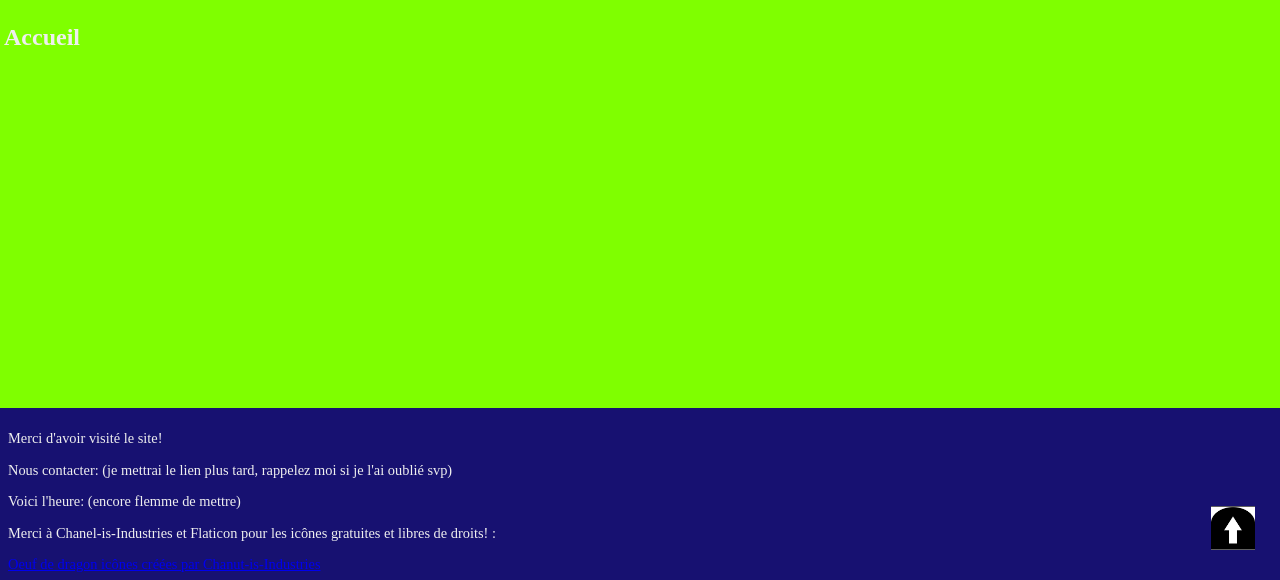
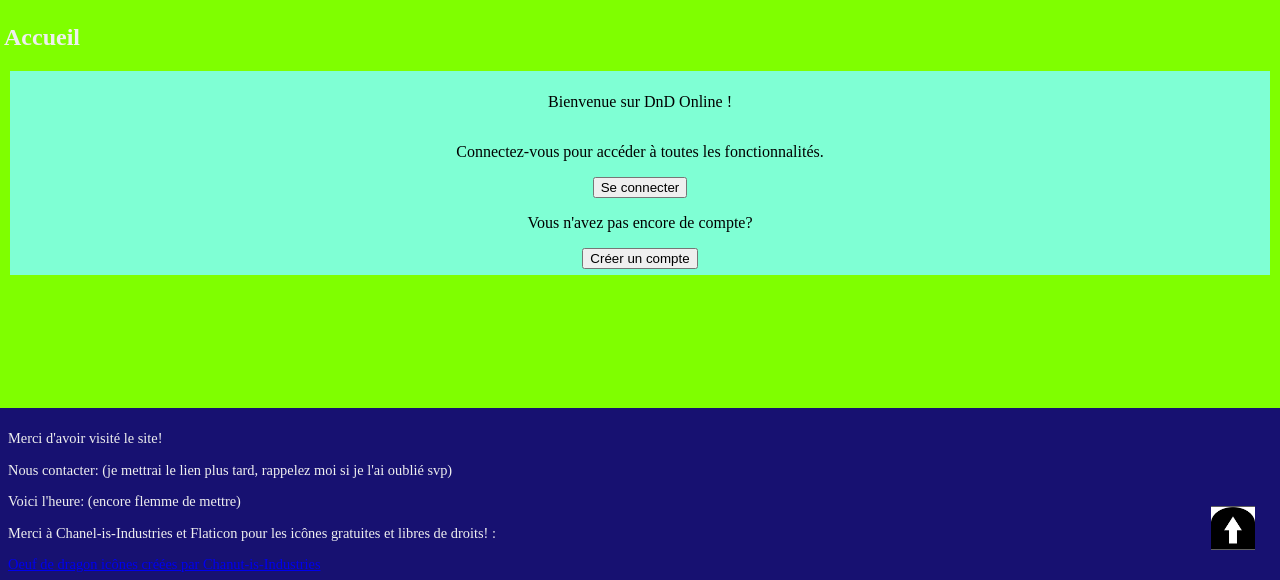
Before and after one commit to Iriax72/DnD-online, a PHP site: page / in a window 1280 px wide. Shown: the part 100-680 px from the top of the page. Run offline with PHP 8.4, Linux system fonts and the light colour scheme.

Commit message:
commencement du système de login

```diff
--- /dev/null
+++ b/JavaScript/nav.js
@@ -0,0 +1,26 @@
+const nav = document.querySelector("nav");
+const nav_buttons = [...nav.children[0].children];
+const nav_button = document.querySelector("#nav_button");
+let isNavOpend = false;
+const elementsQuitNav = [...document.querySelectorAll(".clickToqQuitNav")];
+
+function toggle_nav(){
+    isNavOpend ? nav.classList.add("hidden") : nav.classList.remove("hidden");
+    isNavOpend = !isNavOpend;
+}
+
+nav_button.onclick = () => toggle_nav();
+
+elementsQuitNav.forEach(e => {
+    e.onclick = () => {
+        if(isNavOpend){
+            toggle_nav();
+        }
+    }
+});
+
+nav_buttons.forEach(b => {
+    b.onclick = () => {
+        toggle_nav()
+    }
+});
--- a/index.php
+++ b/index.php
@@ -1,4 +1,6 @@
 <?php
+session_start();
+$_SESSION['connected'] = $_SESSION['connected'] ?? false;
 $page = $_GET['page'] ?? 'accueil';
 ?>
 
--- a/php/head.php
+++ b/php/head.php
@@ -5,5 +5,6 @@
     <title>DnD-Online</title>
     <link rel="shortcut icon" href="/assets/images/logo.png" type="image/png">
     <link rel="stylesheet" href="/style.css">
-    <script src="/script.js" defer></script>
+    <script src="/JavaScript/nav.js" defer></script>
+    <script src="/JavaScript/login.js" defer></script>
 </head>
--- a/php/sections/accueil.php
+++ b/php/sections/accueil.php
@@ -1,3 +1,16 @@
+<?php session_start() ?>
+
 <section id="accueil">
     <h2>Accueil</h2>
+    <?php if($_SESSION['connected']): ?>
+        taratadam
+    <?php else: ?>
+        <div class="element">
+            <p>Bienvenue sur DnD Online !</p>
+            <p>Connectez-vous pour accéder à toutes les fonctionnalités.</p>
+            <button class="login">Se connecter</button>
+            <p>Vous n'avez pas encore de compte?</p>
+            <button class="create-account">Créer un compte</button>
+        </div>
+    <?php endif; ?>
 </section>
--- a/style.css
+++ b/style.css
@@ -120,3 +120,12 @@ footer{
     bottom: 150px;
     right: 25px;
 }
+
+.element{
+    margin: 6px;
+    padding: 6px;
+    background-color: aquamarine;
+    display: flex;
+    flex-direction: column;
+    align-items: center;
+}
```
Also changed, not shown: JavaScript/login.js (added), nav.js (renamed from script.js).
